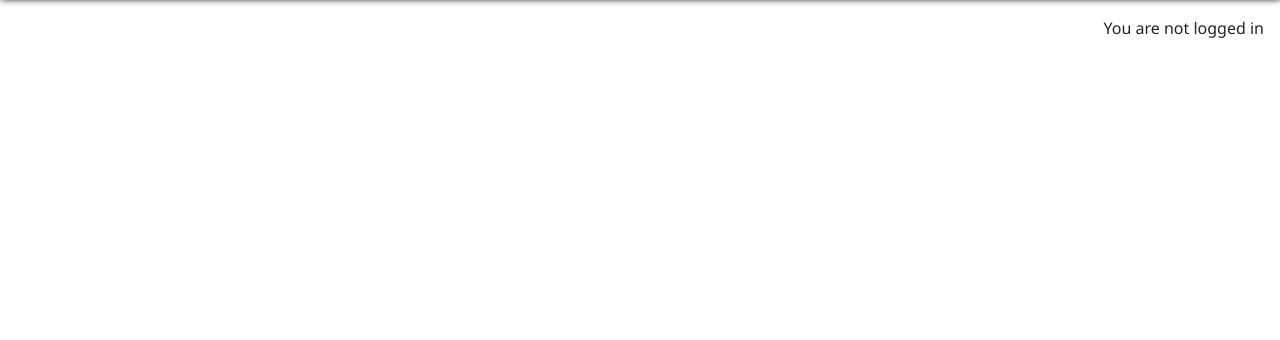
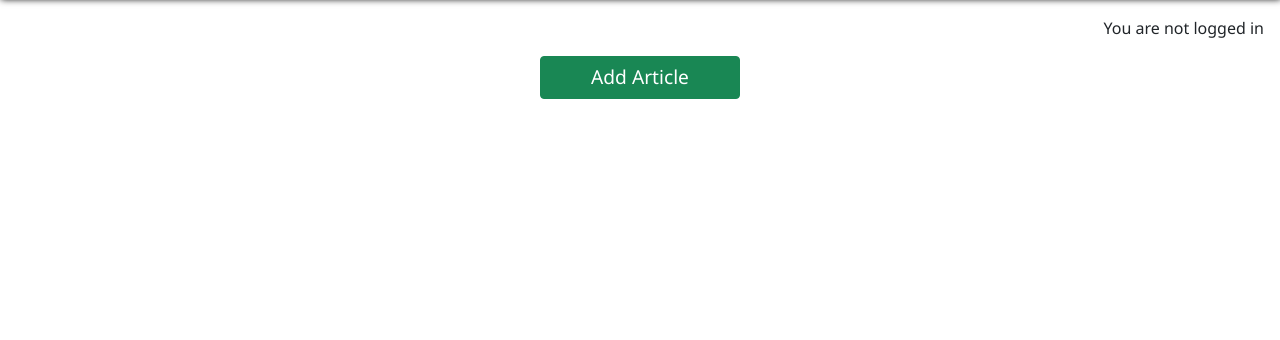
Before and after one commit to CharlB96/CapstoneProject, a Django app: page /pedia/ in a window 1280 px wide. Shown: the part 126-466 px from the top of the page. Run offline with Django 4.2, Linux system fonts and the light colour scheme; data that the repository does not hold is empty; some libraries are stand-ins or nearby versions.

Commit message:
Add add_article view for staff to add articles to page and require approval

```diff
--- a/home/templates/home/index.html
+++ b/home/templates/home/index.html
@@ -16,7 +16,7 @@
     {% if user.is_authenticated %}
     <div class="row">
         <div class="col-12 d-flex justify-content-center mb-4">
-            <h2>Start your knowledge quest <a href={% url 'article_view'%}><em>here</em></a></h2>
+            <h2>Start your knowledge quest <a href="{% url 'article_view' %}"><em>here</em></a></h2>
         </div>
     </div>
     {% else %}
--- a/pedia/models.py
+++ b/pedia/models.py
@@ -17,6 +17,7 @@ class Article(models.Model):
     post_date = models.DateTimeField(auto_now=True)
     map = CloudinaryField('map', default='placeholder-map')
     map_alt = models.CharField(max_length=50, null=False, blank=False, default="map")
+    approved = models.BooleanField(default=False)
 
     class Meta:
         ordering = ['post_date']
--- a/pedia/templates/pedia/pedia.html
+++ b/pedia/templates/pedia/pedia.html
@@ -31,6 +31,11 @@
         </div>
         {% endfor %}
     </div>
+    <div class="row">
+        <div class="col d-flex justify-content-center">
+            <a href="{% url 'add_article' %}" class="btn btn-success butt">Add Article</a>
+        </div>
+    </div>
 </div>
 
 {% endblock %}
--- a/pedia/urls.py
+++ b/pedia/urls.py
@@ -1,7 +1,8 @@
 from django.urls import path
-from .views import article_view, article_detail
+from .views import article_view, article_detail, add_article
 
 urlpatterns = [
     path('', article_view, name='article_view'),
-    path('<int:article_id>/', article_detail, name='article_detail')
+    path('<int:article_id>/', article_detail, name='article_detail'),
+    path('add/', add_article, name='add_article')
 ]
--- a/pedia/views.py
+++ b/pedia/views.py
@@ -1,11 +1,32 @@
-from django.shortcuts import render, get_object_or_404
+from django.shortcuts import render, get_object_or_404, redirect
 from .models import Article
+from .forms import AddArticleForm
+from django.contrib import messages
 
 
 def article_view(request):
-    article_items = Article.objects.all()
+    article_items = Article.objects.filter(approved=True)
     return render(request, 'pedia/pedia.html', {'article_items': article_items})
 
 def article_detail(request, article_id):
     article = get_object_or_404(Article, id=article_id)
     return render(request, 'pedia/article_detail.html', {'article': article})
+
+def add_article(request):
+    if not request.user.is_authenticated:
+        messages.error(request, 'You must be logged in to submit an article.')
+        return redirect('login')
+
+    if request.method == "POST":
+        article_form = AddArticleForm(request.POST)
+        if article_form.is_valid():
+            article = article_form.save(commit=False)
+            article.user = request.user
+            article.save()
+            messages.success(request, 'Article submitted and awaiting approval')
+            return redirect('article_view')
+
+    else:
+        article_form = AddArticleForm()
+
+    return render(request, 'pedia/add_article.html', {'article_form': article_form})
--- a/static/css/base.css
+++ b/static/css/base.css
@@ -121,3 +121,9 @@ a.nav-link:hover {
 .article-image {
     height: 300px;
 }
+
+.butt {
+    width: 200px;
+    font-size: larger;
+    margin-bottom: 20px;
+}
```
Also changed, not shown: pedia/forms.py (added, +10 -0 lines), pedia/templates/pedia/add_article.html (added, +27 -0 lines), pedia/migrations/0010_article_approved.py (added).
